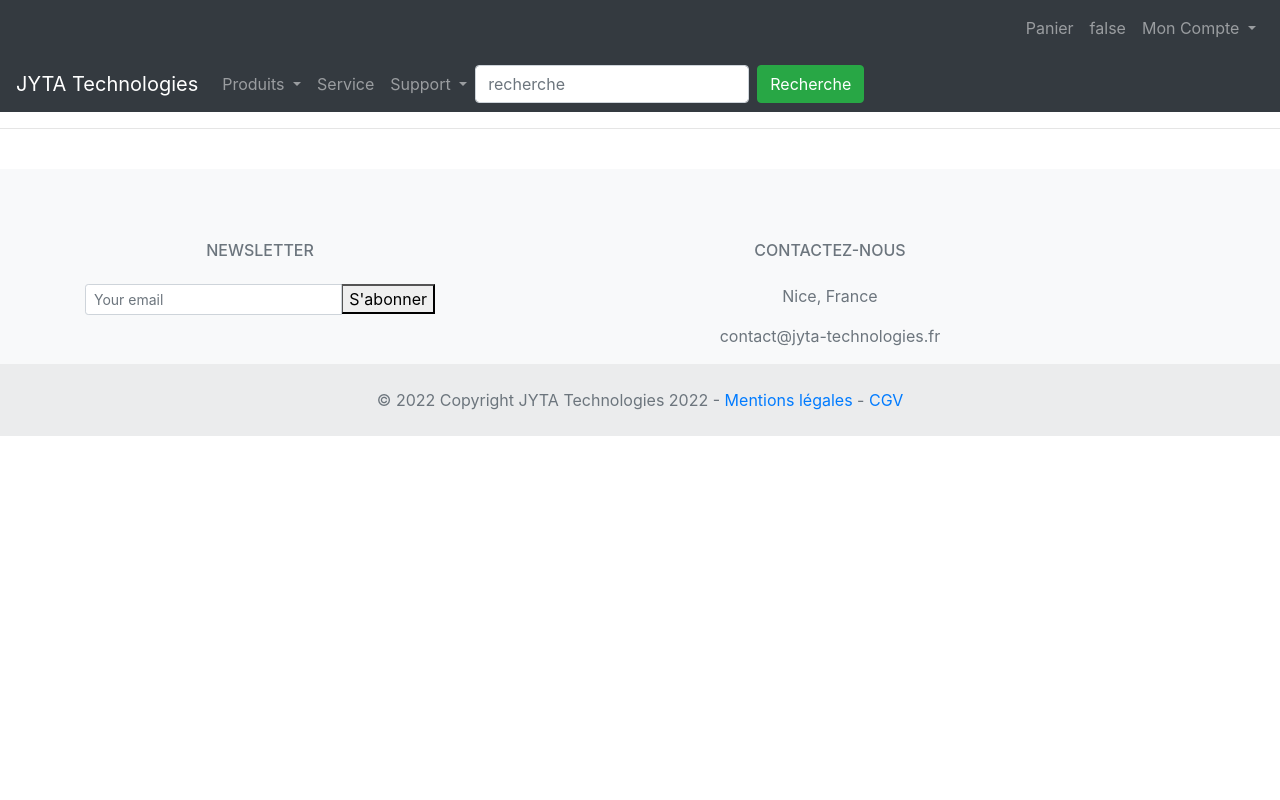
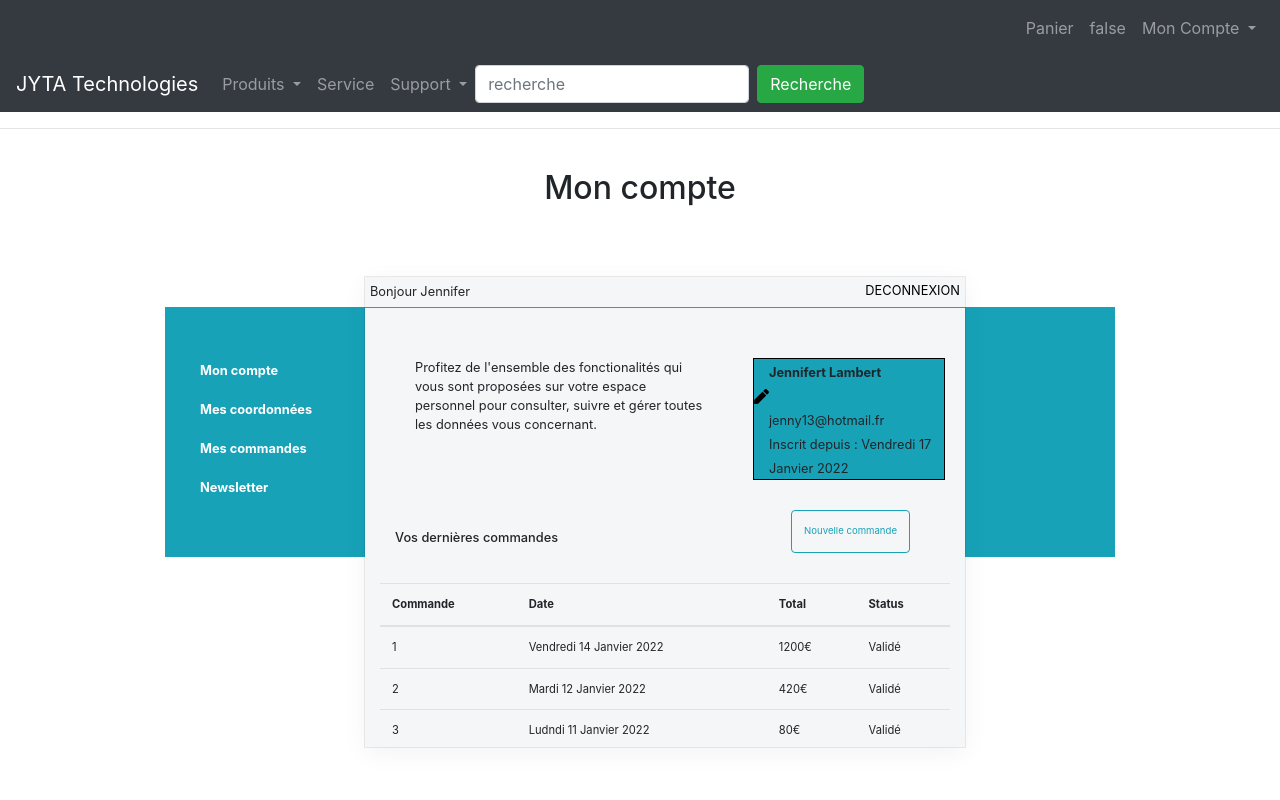
Before and after one commit to Jenny-789/projetfinal, an Angular app: page /profil in a window 1280 px wide. Before the commit this address led to /. Shown: the top 800 px of the page. Built offline with nearby package versions, Linux system fonts and the light colour scheme.

Commit message:
ajout de profil et coordonnees

```diff
--- a/package.json
+++ b/package.json
@@ -18,6 +18,9 @@
     "@angular/platform-browser": "~13.1.0",
     "@angular/platform-browser-dynamic": "~13.1.0",
     "@angular/router": "~13.1.0",
+    "@fortawesome/angular-fontawesome": "^0.10.1",
+    "@fortawesome/fontawesome-svg-core": "^1.2.36",
+    "@fortawesome/free-solid-svg-icons": "^5.15.4",
     "bootstrap": "^4.6.1",
     "jquery": "^3.6.0",
     "popper.js": "^1.16.1",
--- a/src/app/compte/coordonnees/coordonnees.component.css
+++ b/src/app/compte/coordonnees/coordonnees.component.css
@@ -0,0 +1,86 @@
+h1 {
+  text-align: center;
+  margin-bottom: 100px;
+  font-size: 2rem;
+}
+
+/*************** Bandeau ******************/
+.bandeau {
+  position: relative;
+  margin: auto;
+  background-color: rgb(153, 250, 250);
+  height: 250px;
+  width: 950px;
+  margin-bottom: 200px;
+  padding-top: 35px;
+}
+
+/*************** Infos ******************/
+.info {
+  background-color: #f5f6f8;
+  box-shadow: rgba(0, 0, 0, 0.05) 0px 6px 24px 0px,
+    rgba(0, 0, 0, 0.08) 0px 0px 0px 1px;
+  position: absolute;
+  top: -30px;
+  left: 200px;
+  width: 600px;
+  height: 350px;
+}
+
+/*************** Ligne 1 ******************/
+.ligne1 {
+  display: flex;
+  justify-content: space-between;
+  border-bottom: 1px grey solid;
+}
+
+.span1 {
+  font-size: 0.8rem;
+  padding: 5px;
+}
+
+a {
+  text-decoration: none;
+  color: black;
+}
+
+/*************** Ligne 2 ******************/
+.titre {
+  margin-top: 20px;
+  margin-left: 30px;
+}
+
+.span2 {
+  padding-top: 30px;
+  padding-left: 30px;
+  font-size: 0.7rem;
+}
+
+.imput1 {
+  margin-top: 30px;
+  margin-left: 20px;
+  font-size: 0.6rem;
+}
+
+.valider {
+  font-size: 0.6rem;
+  margin-left: 30px;
+  margin-top: 30px;
+}
+
+/*************** Choix ******************/
+
+.art-choix {
+  display: flex;
+  flex-direction: column;
+}
+
+.a-choix {
+  padding-top: 15px;
+}
+
+.span-choix {
+  margin-left: 35px;
+  font-weight: bold;
+  font-size: 0.8rem;
+}
--- a/src/app/compte/coordonnees/coordonnees.component.html
+++ b/src/app/compte/coordonnees/coordonnees.component.html
@@ -1,2 +1,78 @@
-<p>coordonnees works!</p>
-Coordonnées du client modifiable
+<body>
+  <h1>Mon compte</h1>
+
+  <div class="bandeau">
+    <section class="info">
+      <!-- Ligne 1 -->
+      <div class="ligne1">
+        <span class="span1">Bonjour Jennifer</span>
+        <a href=""><span class="span1">DECONNEXION</span></a>
+      </div>
+
+      <!-- Ligne 2 -->
+      <div class="ligne2">
+        <p class="titre">Changez vos coordonnées</p>
+        <form>
+          <span class="span2">Nouvelle adresse mail :</span>
+          <!-- <input
+            class="imput1"
+            type="text"
+            placeholder="Entrez votre email"
+            [(ngModel)]="c.email"
+          /> -->
+          <br />
+          <span class="span2">Nouveau pseudo :</span>
+          <!-- <input
+            class="imput1"
+            type="text"
+            placeholder="Entrer votre pseudo"
+            [(ngModel)]="username"
+          /> -->
+          <br />
+          <span class="span2">Nouvelle adresse :</span>
+          <!-- <input
+            class="imput1"
+            type="text"
+            placeholder="Entrer votre adresse"
+            [(ngModel)]="adresse"
+          /> -->
+          <br />
+          <span class="span2">Nouveau code postal :</span>
+          <!-- <input
+            class="imput1"
+            type="text"
+            placeholder="Entrer votre cp"
+            [(ngModel)]="cp"
+          /> -->
+          <br />
+          <span class="span2">Nouvelle ville :</span>
+          <!-- <input
+            class="imput1"
+            type="text"
+            placeholder="Entrer le nom de ville"
+            [(ngModel)]="ville"
+          /> -->
+        </form>
+        <button class="btn btn-outline-info valider">Valider</button>
+      </div>
+    </section>
+
+    <!-- CHOIX -->
+    <section class="choix">
+      <article class="art-choix">
+        <a href="profil" class="a-choix"
+          ><span class="span-choix">Mon compte</span></a
+        >
+        <a href="coordonnees" class="a-choix"
+          ><span class="span-choix">Mes coordonnées</span></a
+        >
+        <a href="" class="a-choix"
+          ><span class="span-choix">Mes commandes</span></a
+        >
+        <a href="" class="a-choix"
+          ><span class="span-choix">Newsletter</span></a
+        >
+      </article>
+    </section>
+  </div>
+</body>
--- a/src/app/compte/coordonnees/coordonnees.component.ts
+++ b/src/app/compte/coordonnees/coordonnees.component.ts
@@ -1,15 +1,25 @@
 import { Component, OnInit } from '@angular/core';
+import { Client } from 'src/app/model/client.model';
 
 @Component({
   selector: 'app-coordonnees',
   templateUrl: './coordonnees.component.html',
-  styleUrls: ['./coordonnees.component.css']
+  styleUrls: ['./coordonnees.component.css'],
 })
 export class CoordonneesComponent implements OnInit {
+  email: string;
+  username: string;
+  adresse: string;
+  cp: string;
+  ville: string;
 
-  constructor() { }
+  c = new Client();
 
-  ngOnInit(): void {
+  constructor() {}
+
+  ngOnInit(): void {}
+
+  search() {
+    console.log('test');
   }
-
 }
--- a/src/app/compte/profil/profil.component.css
+++ b/src/app/compte/profil/profil.component.css
@@ -0,0 +1,128 @@
+h1 {
+  text-align: center;
+  margin-bottom: 100px;
+  font-size: 2rem;
+}
+
+/*************** Bandeau ******************/
+.bandeau {
+  position: relative;
+  margin: auto;
+  background-color: #17a2b8;
+  height: 250px;
+  width: 950px;
+  margin-bottom: 300px;
+  padding-top: 35px;
+}
+
+/*************** Infos ******************/
+.info {
+  background-color: #f5f6f8;
+  box-shadow: rgba(0, 0, 0, 0.05) 0px 6px 24px 0px,
+    rgba(0, 0, 0, 0.08) 0px 0px 0px 1px;
+  position: absolute;
+  top: -30px;
+  left: 200px;
+  width: 600px;
+  height: 470px;
+}
+
+/*************** Ligne 1 ******************/
+.ligne1 {
+  display: flex;
+  justify-content: space-between;
+  border-bottom: 1px grey solid;
+}
+
+.span1 {
+  font-size: 0.8rem;
+  padding: 5px;
+}
+
+a {
+  text-decoration: none;
+  color: black;
+}
+
+/*************** Ligne 2 ******************/
+.art-compte {
+  background-color: #17a2b8;
+  border: 1px solid black;
+  margin-right: 20px;
+  width: 200px;
+}
+
+.ligne2 {
+  display: flex;
+  justify-content: space-between;
+  margin-top: 50px;
+}
+
+p {
+  width: 350px;
+  font-size: 0.8rem;
+  padding-left: 50px;
+  margin-right: 50px;
+}
+
+.span2 {
+  font-size: 0.8rem;
+  padding-right: 40px;
+  margin-left: 15px;
+  font-weight: bold;
+}
+
+img {
+  width: 15px;
+  height: auto;
+  margin-right: 10px;
+}
+
+.span3 {
+  font-size: 0.8rem;
+  margin-left: 15px;
+}
+
+/*************** Ligne commmande ******************/
+.new-comm {
+  display: flex;
+  justify-content: space-between;
+}
+
+h3 {
+  font-size: 0.8rem;
+  margin-left: 30px;
+  margin-top: 50px;
+}
+
+.new-comm a {
+  margin-top: 43px;
+}
+
+.valider {
+  font-size: 0.6rem;
+  margin-top: 30px;
+  margin-right: 55px;
+}
+
+.table {
+  font-size: 0.7rem;
+  margin-top: 30px;
+}
+
+/*************** Choix ******************/
+.art-choix {
+  display: flex;
+  flex-direction: column;
+}
+
+.a-choix {
+  padding-top: 15px;
+  color: white;
+}
+
+.span-choix {
+  margin-left: 35px;
+  font-weight: bold;
+  font-size: 0.8rem;
+}
--- a/src/app/compte/profil/profil.component.html
+++ b/src/app/compte/profil/profil.component.html
@@ -1,3 +1,92 @@
-<p>profil works!</p>
-On y trouvera un recap du profil + la dernière commande par exemple
-Elle regroupe les commandes/coordonnées
+<body>
+  <h1>Mon compte</h1>
+  <!------------ Bandeau ---------------->
+  <div class="bandeau">
+    <section class="info">
+      <div class="ligne1">
+        <span class="span1">Bonjour Jennifer</span>
+        <a href=""><span class="span1">DECONNEXION</span></a>
+      </div>
+      <div class="ligne2">
+        <p>
+          Profitez de l'ensemble des fonctionalités qui vous sont proposées sur
+          votre espace personnel pour consulter, suivre et gérer toutes les
+          données vous concernant.
+        </p>
+        <!------------ Compte ---------------->
+        <article class="art-compte">
+          <span class="span2">Jennifert Lambert</span>
+          <a href="coordonnees"
+            ><img src="/assets/ImagesSite/pen-solid.svg" alt=""
+          /></a>
+          <br />
+          <span class="span3">jenny13@hotmail.fr</span>
+          <br />
+          <span class="span3">Inscrit depuis : Vendredi 17</span>
+          <br />
+          <span class="span3">Janvier 2022</span>
+        </article>
+      </div>
+
+      <!------------ Commande ---------------->
+      <div class="ligne-commmande">
+        <div class="new-comm">
+          <h3>Vos dernières commandes</h3>
+          <button href="produit" class="btn btn-outline-info valider">
+            Nouvelle commande
+          </button>
+        </div>
+      </div>
+      <div class="container">
+        <table class="table">
+          <thead>
+            <tr>
+              <th>Commande</th>
+              <th>Date</th>
+              <th>Total</th>
+              <th>Status</th>
+            </tr>
+          </thead>
+          <tbody>
+            <tr>
+              <td>1</td>
+              <td>Vendredi 14 Janvier 2022</td>
+              <td>1200€</td>
+              <td>Validé</td>
+            </tr>
+            <tr>
+              <td>2</td>
+              <td>Mardi 12 Janvier 2022</td>
+              <td>420€</td>
+              <td>Validé</td>
+            </tr>
+            <tr>
+              <td>3</td>
+              <td>Ludndi 11 Janvier 2022</td>
+              <td>80€</td>
+              <td>Validé</td>
+            </tr>
+          </tbody>
+        </table>
+      </div>
+    </section>
+
+    <!------------ Choix ---------------->
+    <section>
+      <article class="art-choix">
+        <a href="profil" class="a-choix"
+          ><span class="span-choix">Mon compte</span></a
+        >
+        <a href="coordonnees" class="a-choix"
+          ><span class="span-choix">Mes coordonnées</span></a
+        >
+        <a href="" class="a-choix"
+          ><span class="span-choix">Mes commandes</span></a
+        >
+        <a href="" class="a-choix"
+          ><span class="span-choix">Newsletter</span></a
+        >
+      </article>
+    </section>
+  </div>
+</body>
--- a/src/app/compte/profil/profil.component.ts
+++ b/src/app/compte/profil/profil.component.ts
@@ -3,13 +3,10 @@ import { Component, OnInit } from '@angular/core';
 @Component({
   selector: 'app-profil',
   templateUrl: './profil.component.html',
-  styleUrls: ['./profil.component.css']
+  styleUrls: ['./profil.component.css'],
 })
 export class ProfilComponent implements OnInit {
+  constructor() {}
 
-  constructor() { }
-
-  ngOnInit(): void {
-  }
-
+  ngOnInit(): void {}
 }
```
Also changed, not shown: src/app/app-routing.module.ts (+7 -3 lines), src/app/app.module.ts (+3 -5 lines), src/assets/ImagesSite/pen-solid.svg (added), 1 other file (tests, documents, lock files or other folders).
